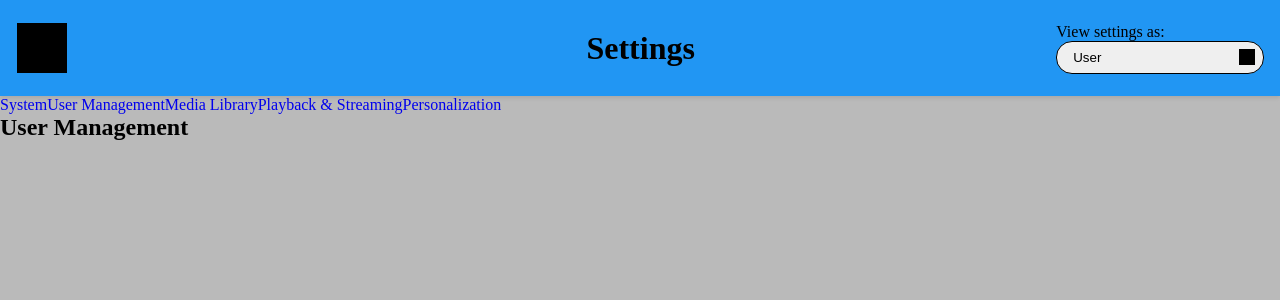
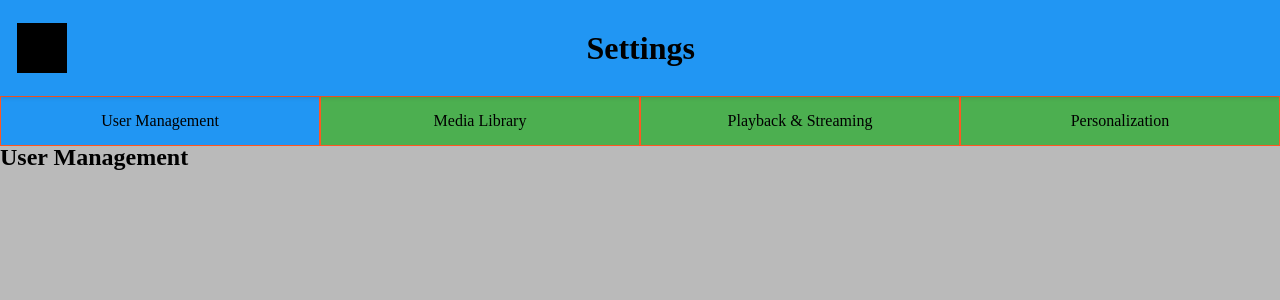
Before and after one commit to MagnusHLund/Reelix, a React (Vite) app in the folder reelix.frontend/reelix.frontend.website/: page /home in a window 1280 px wide. Both pictures are taken after a click on the button 1238 px from the left and 48 px from the top of the page. Shown: the top 300 px of the page. Built offline with nearby package versions, Linux system fonts and the light colour scheme.

Commit message:
feat: :sparkles: Added redux and finished settings header and tabs

```diff
--- a/reelix.frontend/reelix.frontend.website/src/components/layout/Header/SettingsHeader.scss
+++ b/reelix.frontend/reelix.frontend.website/src/components/layout/Header/SettingsHeader.scss
@@ -19,6 +19,10 @@
     .settings__scope-selector {
       .settings__scope-label {
         width: 50%;
+        &::before {
+          content: '';
+          margin-left: 0.75rem;
+        }
       }
       .settings__scope-dropdown {
         width: 50%;
@@ -40,10 +44,6 @@
     justify-content: flex-start;
     flex-direction: column;
     align-items: flex-end;
-    .settings__scope-label {
-    }
-    .settings__scope-dropdown {
-    }
   }
 }
 
--- a/reelix.frontend/reelix.frontend.website/src/components/layout/Header/SettingsHeader.tsx
+++ b/reelix.frontend/reelix.frontend.website/src/components/layout/Header/SettingsHeader.tsx
@@ -25,8 +25,9 @@ const SettingsHeader: React.FC<SettingsHeaderProps> = ({ title, isAdmin, onDropd
           <img src='/black.png' alt='Back' width='50' height='50' />
         </Button>
         <h1 className='settings-header__title'>{title}</h1>
+        <div className='settings__scope-selector'>
           {isAdmin && (
-          <div className='settings__scope-selector'>
+            <>
               <span className='settings__scope-label'>View settings as:</span>
               <Dropdown
                 className='settings__scope-dropdown'
@@ -34,8 +35,9 @@ const SettingsHeader: React.FC<SettingsHeaderProps> = ({ title, isAdmin, onDropd
                 defaultSelectedValue='user'
                 onChange={onDropdownChange}
               />
+            </>
+          )}
         </div>
-        )}
       </header>
       <div className='settings-header__spacer' />
     </>
--- a/reelix.frontend/reelix.frontend.website/src/components/layout/menus/TabMenu.scss
+++ b/reelix.frontend/reelix.frontend.website/src/components/layout/menus/TabMenu.scss
@@ -0,0 +1,26 @@
+.tab-menu__container {
+  width: 100%;
+  height: 100%;
+  .tab-menu__header {
+    width: 100%;
+    height: 3rem;
+    display: flex;
+    .tab-menu__tab {
+      border: 1px solid $accent-color;
+      width: 100%;
+      color: black;
+      align-items: center;
+      height: 100%;
+      display: flex;
+      text-align: center;
+      justify-content: center;
+      background-color: $primary-color;
+
+      &.active {
+        background-color: $secondary-color;
+      }
+    }
+  }
+  .tab-menu__content {
+  }
+}
--- a/reelix.frontend/reelix.frontend.website/src/components/layout/menus/TabMenu.tsx
+++ b/reelix.frontend/reelix.frontend.website/src/components/layout/menus/TabMenu.tsx
@@ -1,4 +1,6 @@
+import { selectMyUser } from '../../../redux/selectors/usersSelectors'
 import { NavLink, useLocation } from 'react-router-dom'
+import { useSelector } from 'react-redux'
 import cn from 'classnames'
 import './TabMenu.scss'
 
@@ -15,13 +17,18 @@ interface TabMenuProps {
 }
 
 const TabMenu: React.FC<TabMenuProps> = ({ tabs, className }) => {
+  const isAdmin = useSelector(selectMyUser).isAdmin
   const location = useLocation().pathname
   const activeTab = tabs.find((tab) => tab.navigateTo === location)
 
   return (
     <div className={`tab-menu__container ${className}`}>
       <div className='tab-menu__header'>
-        {tabs.map((tab) => (
+        {tabs.map((tab) => {
+          if (tab.adminOnly && !isAdmin) {
+            return null
+          }
+          return (
             <NavLink
               key={tab.navigateTo}
               to={tab.navigateTo}
@@ -29,7 +36,8 @@ const TabMenu: React.FC<TabMenuProps> = ({ tabs, className }) => {
             >
               {tab.title}
             </NavLink>
-        ))}
+          )
+        })}
       </div>
       <div className='tab-menu__content'>{activeTab?.tabContents}</div>
     </div>
--- a/reelix.frontend/reelix.frontend.website/src/components/pages/SettingsPage.tsx
+++ b/reelix.frontend/reelix.frontend.website/src/components/pages/SettingsPage.tsx
@@ -3,15 +3,16 @@ import PersonalizationSettingsTab from '../layout/settings/settingsForTabs/Perso
 import UserManagementSettingsTab from '../layout/settings/settingsForTabs/UserManagementSettingsTab'
 import MediaLibrarySettingsTab from '../layout/settings/settingsForTabs/MediaLibrarySettingsTab'
 import SystemSettingsTab from '../layout/settings/settingsForTabs/SystemSettingsTab'
+import { selectMyUser } from '../../redux/selectors/usersSelectors'
 import SettingsHeader from '../layout/Header/SettingsHeader'
 import SettingsTab from '../layout/settings/SettingsTab'
 import TabMenu from '../layout/menus/TabMenu'
-import Dropdown from '../input/Dropdown'
+import { useSelector } from 'react-redux'
 import { useState } from 'react'
 import './SettingsPage.scss'
 
 const SettingsPage: React.FC = () => {
-  const [isAdmin, setIsAdmin] = useState<boolean>(true) // TODO: Determined by authorization, when API is implemented
+  const isAdmin = useSelector(selectMyUser).isAdmin || false
   const [selectedScope, setSelectedScope] = useState<string>('user')
 
   const settingsTabs = [
@@ -19,26 +20,31 @@ const SettingsPage: React.FC = () => {
       title: 'System',
       navigateTo: '/settings/system',
       Component: SystemSettingsTab,
+      adminOnly: true,
     },
     {
       title: 'User Management',
       navigateTo: '/settings/user',
       Component: UserManagementSettingsTab,
+      adminOnly: false,
     },
     {
       title: 'Media Library',
       navigateTo: '/settings/media-library',
       Component: MediaLibrarySettingsTab,
+      adminOnly: false,
     },
     {
       title: 'Playback & Streaming',
       navigateTo: '/settings/playback-streaming',
       Component: PlaybackAndStreamingSettingsTab,
+      adminOnly: false,
     },
     {
       title: 'Personalization',
       navigateTo: '/settings/personalization',
       Component: PersonalizationSettingsTab,
+      adminOnly: false,
     },
   ]
 
@@ -47,9 +53,10 @@ const SettingsPage: React.FC = () => {
       <SettingsHeader title='Settings' isAdmin={isAdmin} onDropdownChange={setSelectedScope} />
       <TabMenu
         className='settings__tabs'
-        tabs={settingsTabs.map(({ title, navigateTo, Component }) => ({
+        tabs={settingsTabs.map(({ title, navigateTo, Component, adminOnly }) => ({
           title,
           navigateTo,
+          adminOnly,
           tabContents: (
             <SettingsTab
               title={title}
--- a/reelix.frontend/reelix.frontend.website/src/main.tsx
+++ b/reelix.frontend/reelix.frontend.website/src/main.tsx
@@ -1,15 +1,19 @@
+import { SkeletonTheme } from 'react-loading-skeleton'
+import { BrowserRouter } from 'react-router-dom'
+import { createRoot } from 'react-dom/client'
+import { Provider } from 'react-redux'
+import store from './redux/store.ts'
+import { StrictMode } from 'react'
 import App from './App.tsx'
-import { StrictMode } from 'react'
-import { createRoot } from 'react-dom/client'
-import { BrowserRouter } from 'react-router-dom'
-import { SkeletonTheme } from 'react-loading-skeleton'
 
 createRoot(document.getElementById('root')!).render(
   <StrictMode>
-    <BrowserRouter>
-      <SkeletonTheme baseColor='#123123' highlightColor='#456789'>
-        <App />
-      </SkeletonTheme>
-    </BrowserRouter>
+    <Provider store={store}>
+      <BrowserRouter>
+        <SkeletonTheme baseColor='#123123' highlightColor='#456789'>
+          <App />
+        </SkeletonTheme>
+      </BrowserRouter>
+    </Provider>
   </StrictMode>
 )
--- /dev/null
+++ b/reelix.frontend/reelix.frontend.website/src/redux/selectors/usersSelectors.ts
@@ -0,0 +1,3 @@
+import { RootState } from '../store'
+
+export const selectMyUser = (state: RootState) => state.users.myUser
--- /dev/null
+++ b/reelix.frontend/reelix.frontend.website/src/redux/slices/usersSlice.ts
@@ -0,0 +1,46 @@
+import { createSlice } from '@reduxjs/toolkit'
+
+export type User = {
+  id: number
+  username: string
+  email: string
+  isAdmin: boolean
+  createdAt: string
+  updatedAt: string
+}
+
+export interface UsersProps {
+  myUser: User
+  users: User[]
+}
+
+const initialState: UsersProps = {
+  myUser: {
+    id: 0,
+    username: '',
+    email: '',
+    isAdmin: false,
+    createdAt: '',
+    updatedAt: '',
+  },
+  users: [],
+}
+
+const usersSlice = createSlice({
+  name: 'users',
+  initialState,
+  reducers: {
+    setMyUser: (state, action) => {
+      state.myUser = action.payload
+    },
+    addUser: (state, action) => {
+      state.users.push(action.payload)
+    },
+    removeUser: (state, action) => {
+      state.users = state.users.filter((user) => user.id !== action.payload.id)
+    },
+  },
+})
+
+export const { setMyUser, addUser, removeUser } = usersSlice.actions
+export default usersSlice.reducer
--- /dev/null
+++ b/reelix.frontend/reelix.frontend.website/src/redux/store.ts
@@ -0,0 +1,18 @@
+import { configureStore, combineReducers, Reducer } from '@reduxjs/toolkit'
+import usersReducer, { UsersProps } from './slices/usersSlice'
+
+export interface RootState {
+  users: UsersProps
+}
+
+const rootReducer = combineReducers({
+  users: usersReducer,
+}) as Reducer<RootState>
+
+const store = configureStore({
+  reducer: rootReducer,
+})
+
+export type AppDispatch = typeof store.dispatch
+
+export default store
```
Lines whose indentation alone changed are shown as unchanged.
